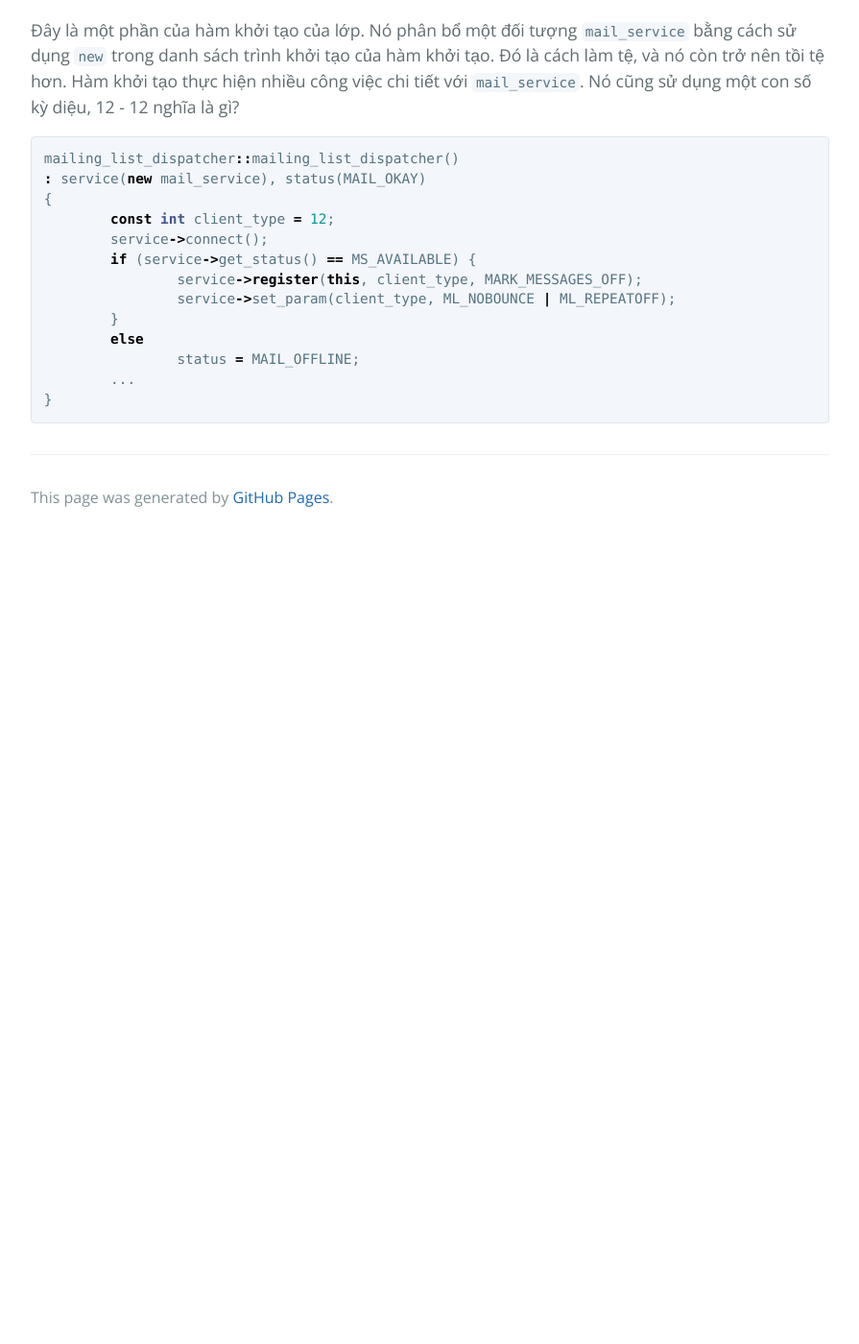
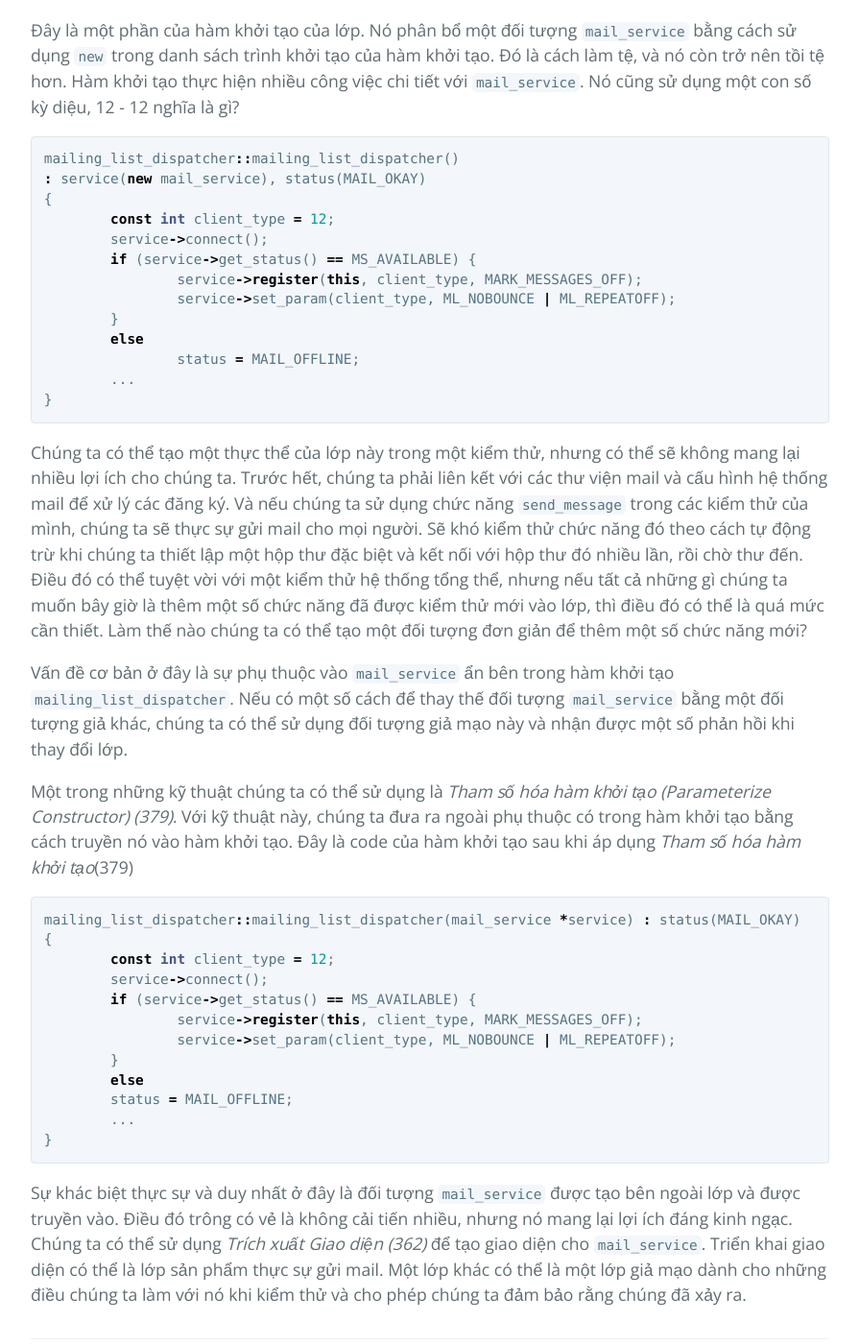
Before and after one commit to HaiBV/haibv.github.io, a Jekyll site: the page built from working-effectively-with-legacy-code/chapter-9-i-cant-get-this-class-into-a-test-harness.md, in a window 1280 px wide and 1400 px high, scrolled down 8773 px. Shown: the whole window at 96% size, without its empty margins (192-1087 px from the left). Built offline with Jekyll 4.4.1, drawn with Linux system fonts in a browser that asks for light colours; our own code applies the rules of GitHub Pages for plain Markdown files; before the commit the page ends 9335 px from its top, so only the background shows below that.

Commit message:
Book - Working Efectively with Legacy Code - P2 - C9

````diff
--- a/working-effectively-with-legacy-code/chapter-9-i-cant-get-this-class-into-a-test-harness.md
+++ b/working-effectively-with-legacy-code/chapter-9-i-cant-get-this-class-into-a-test-harness.md
@@ -252,3 +252,27 @@ mailing_list_dispatcher::mailing_list_dispatcher()
 	...
 }
 ```
+
+Chúng ta có thể tạo một thực thể của lớp này trong một kiểm thử, nhưng có thể sẽ không mang lại nhiều lợi ích cho chúng ta. Trước hết, chúng ta phải liên kết với các thư viện mail và cấu hình hệ thống mail để xử lý các đăng ký. Và nếu chúng ta sử dụng chức năng `send_message` trong các kiểm thử của mình, chúng ta sẽ thực sự gửi mail cho mọi người. Sẽ khó kiểm thử chức năng đó theo cách tự động trừ khi chúng ta thiết lập một hộp thư đặc biệt và kết nối với hộp thư đó nhiều lần, rồi chờ thư đến. Điều đó có thể tuyệt vời với một kiểm thử hệ thống tổng thể, nhưng nếu tất cả những gì chúng ta muốn bây giờ là thêm một số chức năng đã được kiểm thử mới vào lớp, thì điều đó có thể là quá mức cần thiết. Làm thế nào chúng ta có thể tạo một đối tượng đơn giản để thêm một số chức năng mới?
+
+Vấn đề cơ bản ở đây là sự phụ thuộc vào `mail_service` ẩn bên trong hàm khởi tạo `mailing_list_dispatcher`. Nếu có một số cách để thay thế đối tượng `mail_service` bằng một đối tượng giả khác, chúng ta có thể sử dụng đối tượng giả mạo này và nhận được một số phản hồi khi thay đổi lớp.
+
+Một trong những kỹ thuật chúng ta có thể sử dụng là _Tham số hóa hàm khởi tạo (Parameterize Constructor) (379)_. Với kỹ thuật này, chúng ta đưa ra ngoài phụ thuộc có trong hàm khởi tạo bằng cách truyền nó vào hàm khởi tạo.
+Đây là code của hàm khởi tạo sau khi áp dụng _Tham số hóa hàm khởi tạo_(379)
+
+```cpp
+mailing_list_dispatcher::mailing_list_dispatcher(mail_service *service) : status(MAIL_OKAY)
+{
+	const int client_type = 12;
+	service->connect();
+	if (service->get_status() == MS_AVAILABLE) {
+		service->register(this, client_type, MARK_MESSAGES_OFF);
+		service->set_param(client_type, ML_NOBOUNCE | ML_REPEATOFF);
+	}
+	else
+	status = MAIL_OFFLINE;
+	...
+}
+```
+
+Sự khác biệt thực sự và duy nhất ở đây là đối tượng `mail_service` được tạo bên ngoài lớp và được truyền vào. Điều đó trông có vẻ là không cải tiến nhiều, nhưng nó mang lại lợi ích đáng kinh ngạc. Chúng ta có thể sử dụng _Trích xuất Giao diện (362)_ để tạo giao diện cho `mail_service`. Triển khai giao diện có thể là lớp sản phẩm thực sự gửi mail. Một lớp khác có thể là một lớp giả mạo dành cho những điều chúng ta làm với nó khi kiểm thử và cho phép chúng ta đảm bảo rằng chúng đã xảy ra.
````
